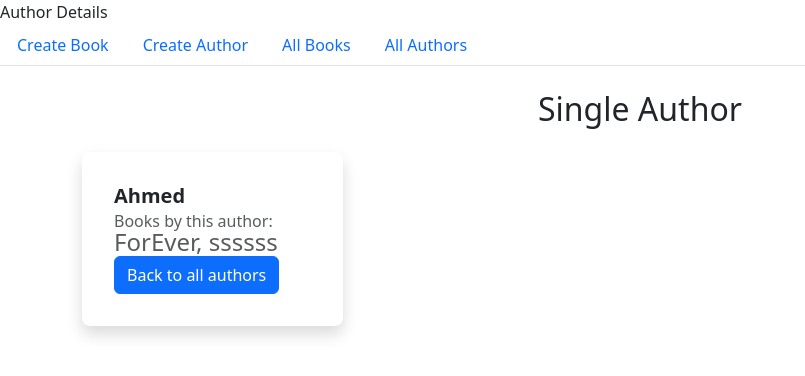
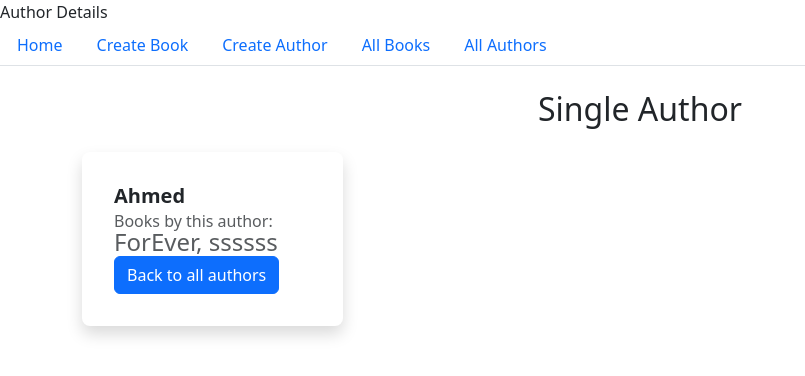
Before and after one commit to AhmedMazenNn/Flask-Labs, a Flask app: page /author/1 in a window 1280 px wide. Shown: the top 376 px of the page, without its empty margins (0-805 px from the left). Run offline with Flask 3, Linux system fonts and the light colour scheme; some libraries are stand-ins or nearby versions.

Commit message:
added home btn to navbar

```diff
--- a/Books_Authors/templates/navbar.html
+++ b/Books_Authors/templates/navbar.html
@@ -1,6 +1,9 @@
 {% extends 'base.html' %}
 {% block navbar %}
 <ul class="nav nav-tabs">
+  <li class="nav-item">
+    <a class="nav-link" href="{{ url_for('index') }}">Home</a>
+  </li>
   <li class="nav-item">
     <a class="nav-link" aria-current="page" href="{{ url_for('bookForm') }}">Create Book</a>
   </li>
```
